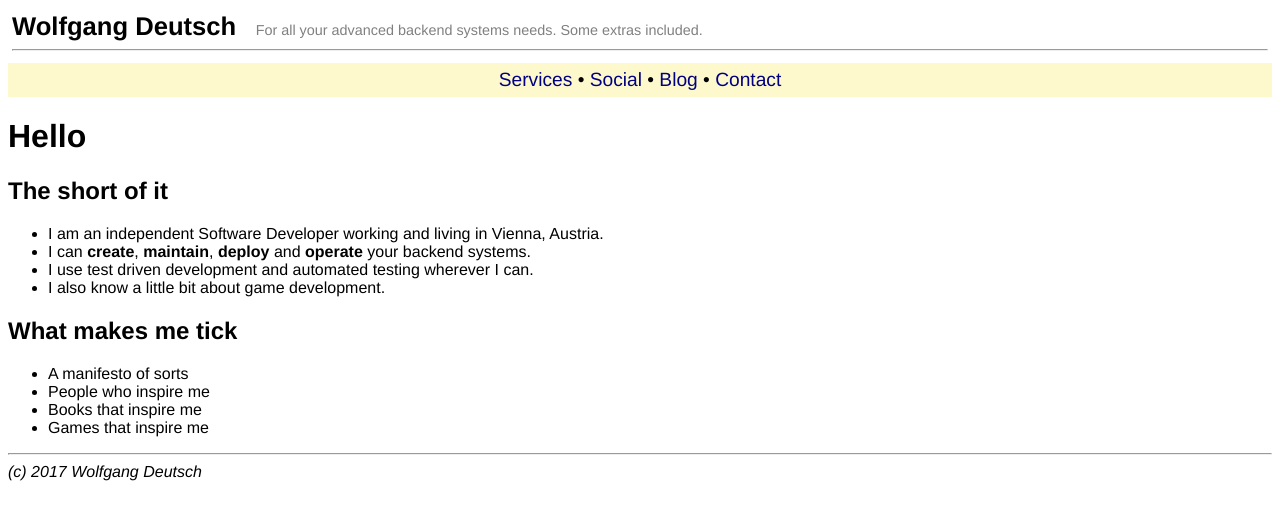
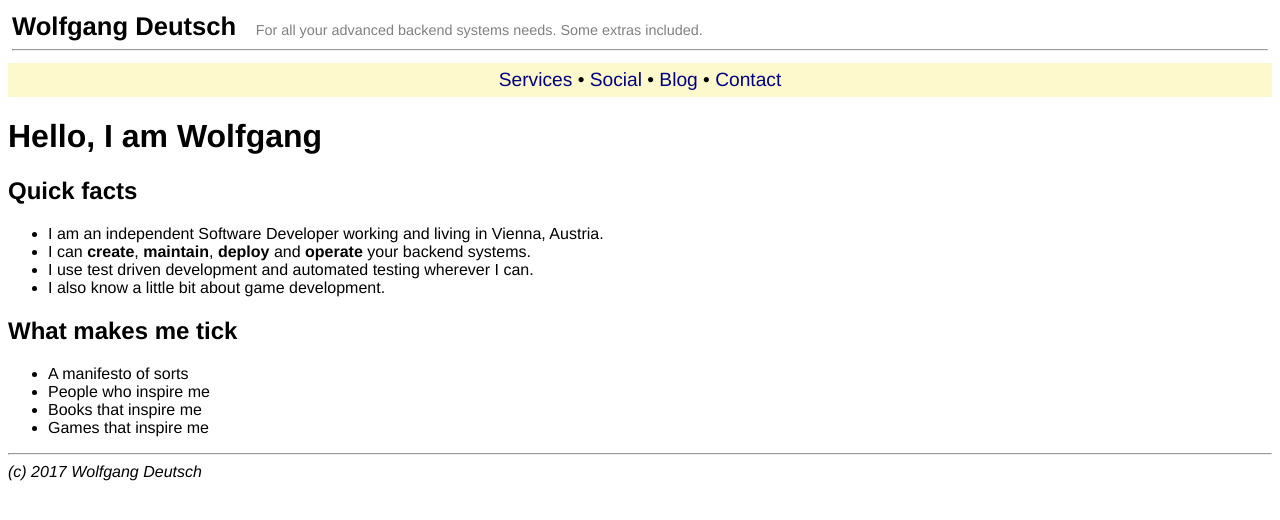
Before and after one commit to wolfgang-wdw/wolfgang-wdw.github.io, a Jekyll site: the page built from index.md, in a window 1280 px wide. Shown: the top 520 px of the page. Built offline with Jekyll 4.4.1, drawn with Linux system fonts in a browser that asks for light colours.

Commit message:
Tweak wording

```diff
--- a/index.md
+++ b/index.md
@@ -1,11 +1,11 @@
 ---
 layout: default
-title:  Hello
+title:  Hello, I am Wolfgang
 ---
 
 # {{ page.title }}
 
-## The short of it
+## Quick facts
 - I am an independent Software Developer working and living in Vienna, Austria.
 - I can **create**, **maintain**, **deploy** and **operate** your backend systems.
 - I use test driven development and automated testing wherever I can.
```
